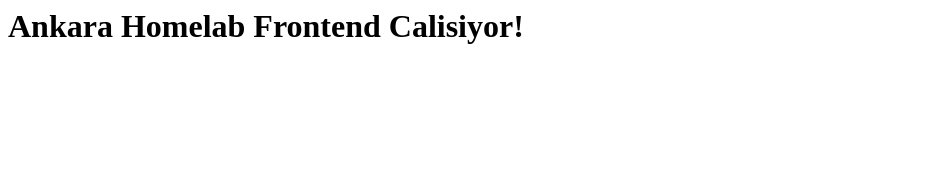
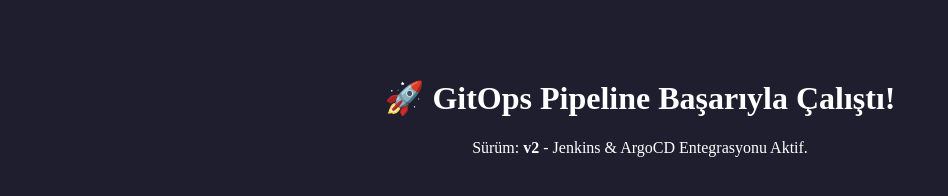
Before and after one commit to tutyln/devops-app, a plain HTML site: page index.html in a window 1280 px wide. Shown: the whole page, without its empty margins (0-948 px from the left). Drawn offline with Linux system fonts and the light colour scheme.

Commit message:
feat: upgrade app to v2 via gitops pipeline

```diff
--- a/index.html
+++ b/index.html
@@ -1 +1,10 @@
-<h1>Ankara Homelab Frontend Calisiyor!</h1>
+<!DOCTYPE html>
+<html>
+<head>
+    <title>GitOps Demo - V2</title>
+</head>
+<body style="background-color: #1e1e2f; color: white; text-align: center; padding-top: 50px;">
+    <h1>🚀 GitOps Pipeline Başarıyla Çalıştı!</h1>
+    <p>Sürüm: <strong>v2</strong> - Jenkins & ArgoCD Entegrasyonu Aktif.</p>
+</body>
+</html>
```
